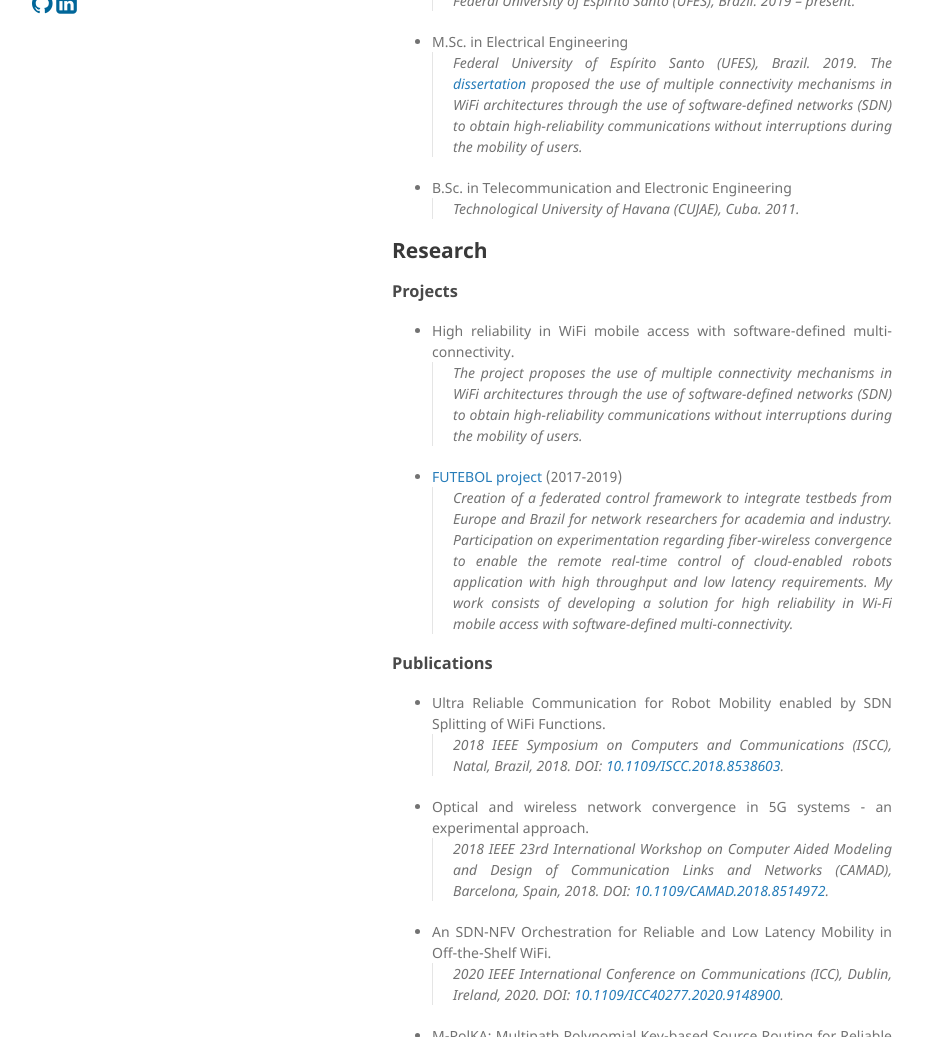
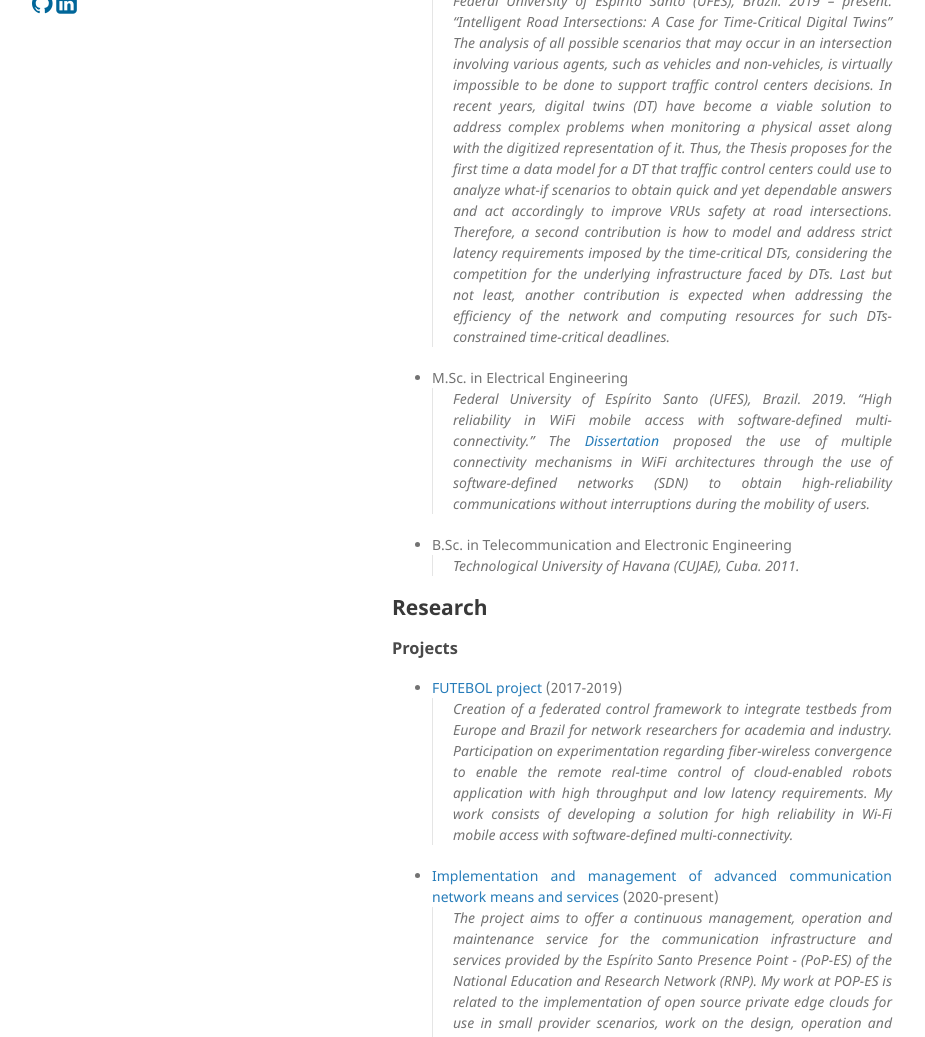
Before and after one commit to victormanoly/victormanoly.github.io, a Jekyll site: the page built from index.md, in a window 1280 px wide and 1400 px high. Shown: the part 363-1400 px from the top of the window, without its empty margins (178-1103 px from the left). Built offline with Jekyll 4.4.1, drawn with Linux system fonts in a browser that asks for light colours; a style sheet for code colours, icons or effects is not loaded; the repository's description, which GitHub fills in, is left out; our own code applies the rules of GitHub Pages for plain Markdown files; some of the changed text lies outside the part shown.

Commit message:
updates 2024

```diff
--- a/index.md
+++ b/index.md
@@ -10,10 +10,13 @@ Received his B.S. degree (2011) in Telecommunications and Electronic Engineering
 
 * Ph.D. in Electrical Engineering
 > Federal University of Espírito Santo (UFES), Brazil. 2019 -- present.
+"Intelligent Road Intersections: A Case for Time-Critical Digital Twins"
+The analysis of all possible scenarios that may occur in an intersection involving various agents, such as vehicles and non-vehicles, is virtually impossible to be done to support traffic control centers decisions. In recent years, digital twins (DT) have become a viable solution to address complex problems when monitoring a physical asset along with the digitized representation of it. Thus, the Thesis proposes for the first time a data model for a DT that traffic control centers could use to analyze what-if scenarios to obtain quick and yet dependable answers and act accordingly to improve VRUs safety at road intersections. Therefore, a second contribution is how to model and address strict latency requirements imposed by the time-critical DTs, considering the competition for the underlying infrastructure faced by DTs. Last but not least, another contribution is expected when addressing the efficiency of the network and computing resources for such DTs-constrained time-critical deadlines.
 
 * M.Sc. in Electrical Engineering
 > Federal University of Espírito Santo (UFES), Brazil. 2019.
-The [dissertation](https://ele.ufes.br/pt-br/pos-graduacao/PPGEE/detalhes-da-tese?id=12128) proposed the use of multiple connectivity mechanisms in WiFi architectures through the use of software-defined networks (SDN) to obtain high-reliability communications without interruptions during the mobility of users.
+"High reliability in WiFi mobile access with software-defined multi-connectivity."
+The [Dissertation](https://ele.ufes.br/pt-br/pos-graduacao/PPGEE/detalhes-da-tese?id=12128) proposed the use of multiple connectivity mechanisms in WiFi architectures through the use of software-defined networks (SDN) to obtain high-reliability communications without interruptions during the mobility of users.
 
 * B.Sc. in Telecommunication and Electronic Engineering
 > Technological University of Havana (CUJAE), Cuba. 2011.
@@ -22,11 +25,15 @@ The [dissertation](https://ele.ufes.br/pt-br/pos-graduacao/PPGEE/detalhes-da-tes
 
 ### Projects
 
-* High reliability in WiFi mobile access with software-defined multi-connectivity.
-> The project proposes the use of multiple connectivity mechanisms in WiFi architectures through the use of software-defined networks (SDN) to obtain high-reliability communications without interruptions during the mobility of users.
-
 * [FUTEBOL project](http://www.ict-futebol.org.br) (2017-2019)
 > Creation of a federated control framework to integrate testbeds from Europe and Brazil for network researchers for academia and industry. Participation on experimentation regarding fiber-wireless convergence to enable the remote real-time control of cloud-enabled robots application with high throughput and low latency requirements. My work consists of developing a solution for high reliability in Wi-Fi mobile access with software-defined multi-connectivity.
+
+* [Implementation and management of advanced communication network means and services](https://pop-es.rnp.br) (2020-present)
+> The project aims to offer a continuous management, operation and maintenance service for the communication infrastructure and services provided by the Espírito Santo Presence Point - (PoP-ES) of the National Education and Research Network (RNP). My work at POP-ES is related to the implementation of open source private edge clouds for use in small provider scenarios, work on the design, operation and management of a LOKI architecture (Linux, Openstack, Kubernetes, Infrastructure).
+
+* [Edge Computing for Road Intersection Digital Twins in Smart Cities](https://pop-es.rnp.br) (2021-present)
+> With this project, it is expected that the digital twin will enable the monitoring, control and management of intelligent road intersections, improving the performance of these systems and providing safety for vehicles, cyclists, pedestrians and others vulnerable road users.
+
 
 ### Publications
 
```
